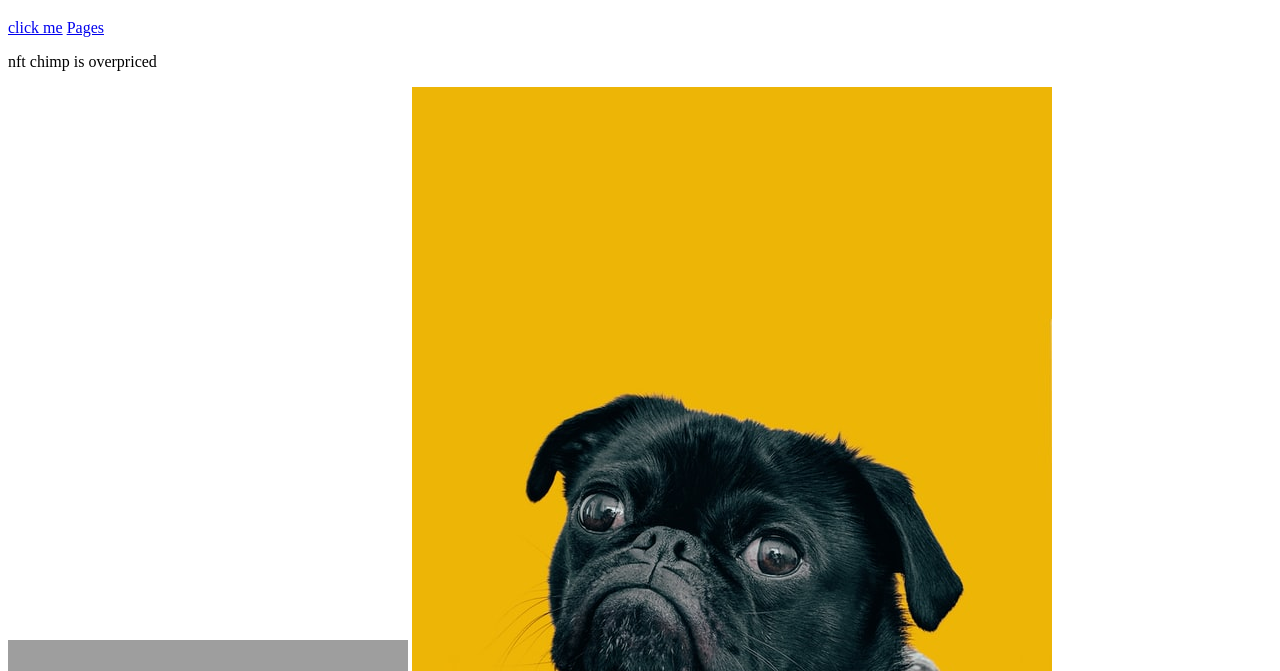
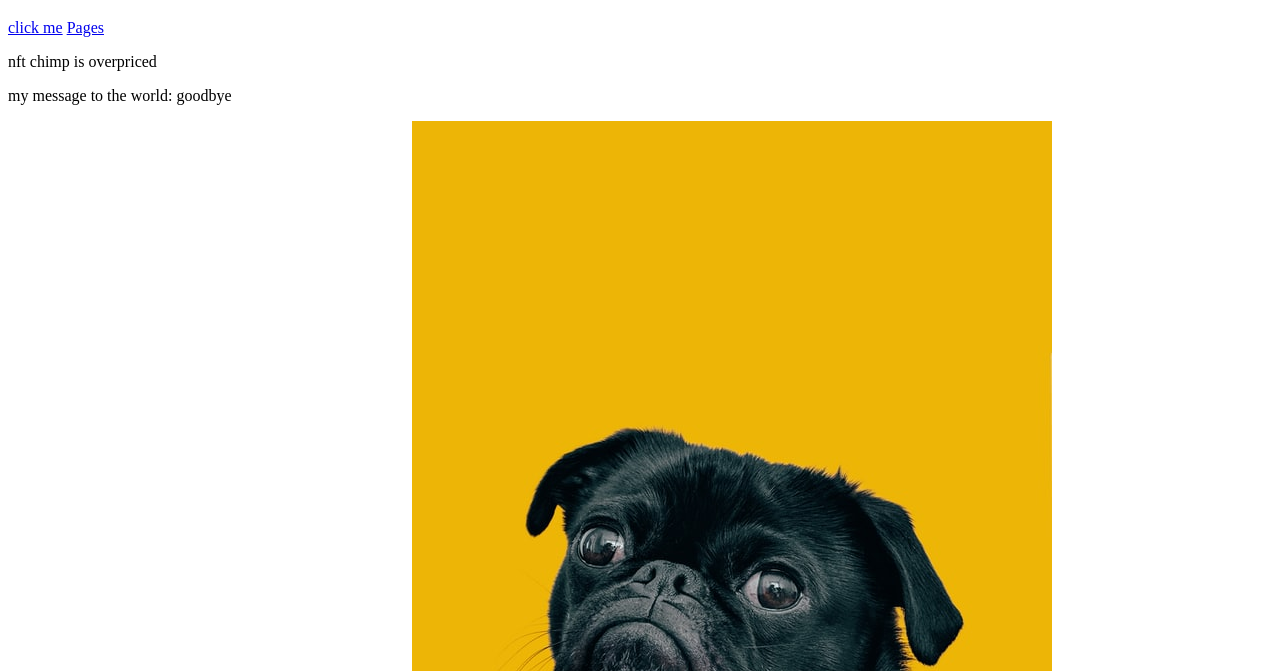
Before and after one commit to cryptobummed/html_links_and_images, a plain HTML site: page index.html in a window 1280 px wide. Shown: the part 61-732 px from the top of the page. Drawn offline with Linux system fonts and the light colour scheme; grey boxes are pictures that could not be loaded.

Commit message:
(Add second <p> to index.html)
No comment

[Ticket: none]

```diff
--- a/index.html
+++ b/index.html
@@ -11,6 +11,7 @@
 <a href="https://www.theodinproject.com/about">click me</a>
 <a href="pages.html">Pages</a>
 <p>nft chimp is overpriced</p>
+<p>my message to the world: goodbye</p>
 <img src="https://www.theodinproject.com/mstile-310x310.png">
 <img src="images/dog.jpg">
     </body>
```
